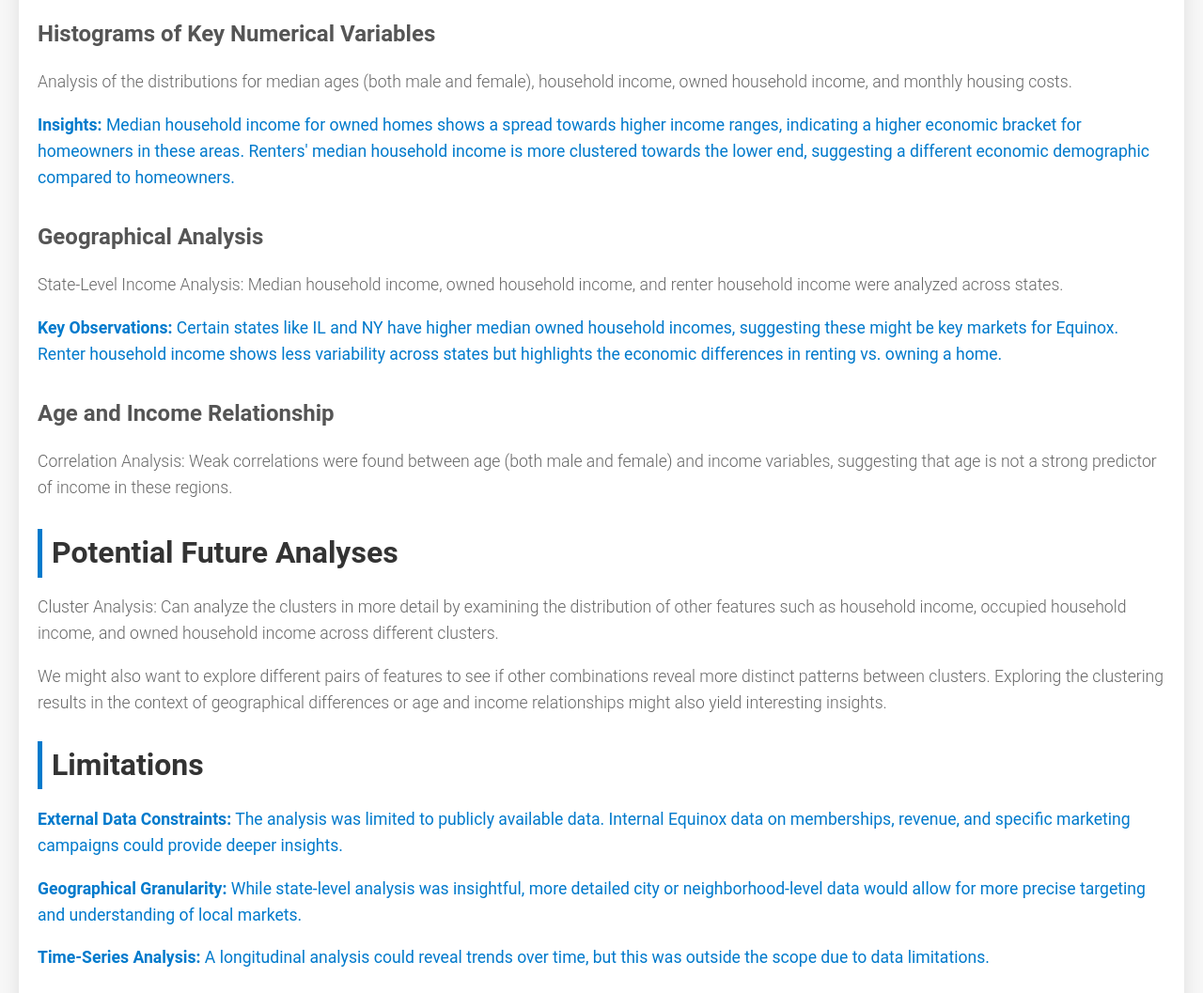
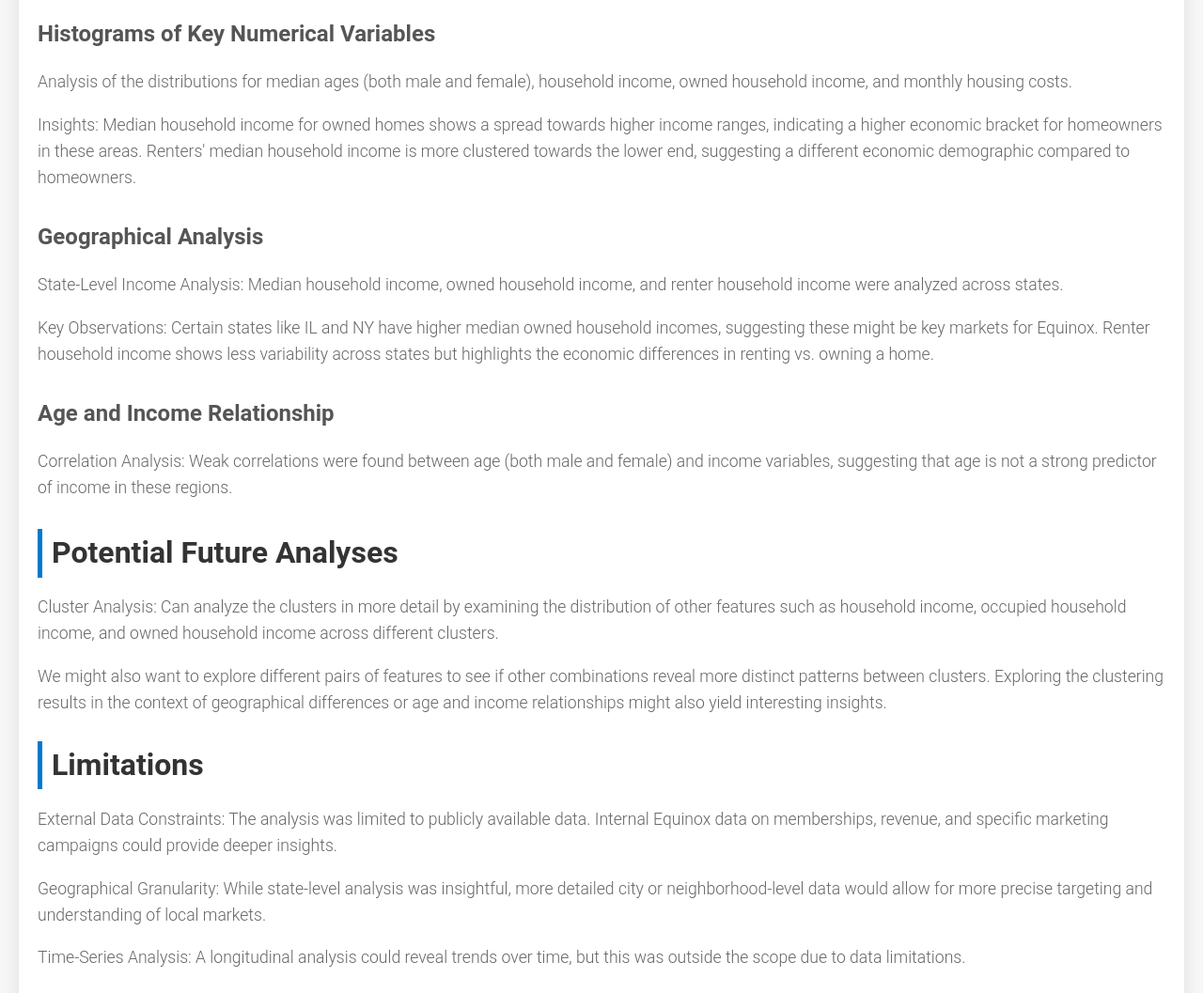
Before and after one commit to DataSciSanj/equinox-club-analysis, a plain HTML site: page index.html in a window 1280 px wide. Shown: the part 528-1585 px from the top of the page at 94% size. Drawn offline with Linux system fonts and the light colour scheme.

Commit message:
Update index.html

```diff
--- a/index.html
+++ b/index.html
@@ -11,26 +11,26 @@
         <h1>Equinox Market Demographic and Income Analysis</h1>
     </header>
     <div class="container">
-        <section class="intro">
+        <div class="section">
             <h2>Introduction</h2>
             <p>
                 Brief overview of the project objectives. Description of the dataset: demographics, income, and geographical details related to areas where Equinox clubs are located.
             </p>
-        </section>
-        <section class="cleaning">
+        </div>
+        <div class="section">
             <h2>Initial Data Cleaning and Preparation</h2>
             <p>
                 Summary of the data cleaning steps taken: imputation of missing values, standardization, and normalization of data where necessary. Any challenges encountered during data cleaning.
             </p>
-        </section>
-        <section class="eda">
+        </div>
+        <div class="section">
             <h2>Exploratory Data Analysis (EDA)</h2>
             <h3>Histograms of Key Numerical Variables</h3>
             <p>
                 Analysis of the distributions for median ages (both male and female), household income, owned household income, and monthly housing costs.
             </p>
-            <p class="insight">
-                <strong>Insights:</strong> Median household income for owned homes shows a spread towards higher income ranges, indicating a higher economic bracket for homeowners in these areas. Renters' median household income is more clustered towards the lower end, suggesting a different economic demographic compared to homeowners.
+            <p>
+                <span class="highlight">Insights:</span> Median household income for owned homes shows a spread towards higher income ranges, indicating a higher economic bracket for homeowners in these areas. Renters' median household income is more clustered towards the lower end, suggesting a different economic demographic compared to homeowners.
             </p>
             <div class="plot">
                 <!-- Insert plot here -->
@@ -39,8 +39,8 @@
             <p>
                 State-Level Income Analysis: Median household income, owned household income, and renter household income were analyzed across states.
             </p>
-            <p class="insight">
-                <strong>Key Observations:</strong> Certain states like IL and NY have higher median owned household incomes, suggesting these might be key markets for Equinox. Renter household income shows less variability across states but highlights the economic differences in renting vs. owning a home.
+            <p>
+                <span class="highlight">Key Observations:</span> Certain states like IL and NY have higher median owned household incomes, suggesting these might be key markets for Equinox. Renter household income shows less variability across states but highlights the economic differences in renting vs. owning a home.
             </p>
             <div class="plot">
                 <!-- Insert plot here -->
@@ -52,8 +52,8 @@
             <div class="plot">
                 <!-- Insert plot here -->
             </div>
-        </section>
-        <section class="future-analysis">
+        </div>
+        <div class="section">
             <h2>Potential Future Analyses</h2>
             <p>
                 Cluster Analysis: Can analyze the clusters in more detail by examining the distribution of other features such as household income, occupied household income, and owned household income across different clusters.
@@ -61,25 +61,25 @@
             <p>
                 We might also want to explore different pairs of features to see if other combinations reveal more distinct patterns between clusters. Exploring the clustering results in the context of geographical differences or age and income relationships might also yield interesting insights.
             </p>
-        </section>
-        <section class="limitations">
+        </div>
+        <div class="section">
             <h2>Limitations</h2>
-            <p class="insight">
-                <strong>External Data Constraints:</strong> The analysis was limited to publicly available data. Internal Equinox data on memberships, revenue, and specific marketing campaigns could provide deeper insights.
+            <p>
+                <span class="highlight">External Data Constraints:</span> The analysis was limited to publicly available data. Internal Equinox data on memberships, revenue, and specific marketing campaigns could provide deeper insights.
             </p>
-            <p class="insight">
-                <strong>Geographical Granularity:</strong> While state-level analysis was insightful, more detailed city or neighborhood-level data would allow for more precise targeting and understanding of local markets.
+            <p>
+                <span class="highlight">Geographical Granularity:</span> While state-level analysis was insightful, more detailed city or neighborhood-level data would allow for more precise targeting and understanding of local markets.
             </p>
-            <p class="insight">
-                <strong>Time-Series Analysis:</strong> A longitudinal analysis could reveal trends over time, but this was outside the scope due to data limitations.
+            <p>
+                <span class="highlight">Time-Series Analysis:</span> A longitudinal analysis could reveal trends over time, but this was outside the scope due to data limitations.
             </p>
-        </section>
-        <section class="conclusion">
+        </div>
+        <div class="section">
             <h2>Conclusion</h2>
             <p>
                 Summary of key findings and their implications for Equinox. Suggestions for strategic focus based on the data, such as targeting high-income homeowners or expanding in regions with growing rental populations. Final thoughts on the importance of integrating internal data for a more comprehensive understanding.
             </p>
-        </section>
+        </div>
     </div>
     <footer>
         <p>© 2024 Equinox Market Analysis</p>
```
